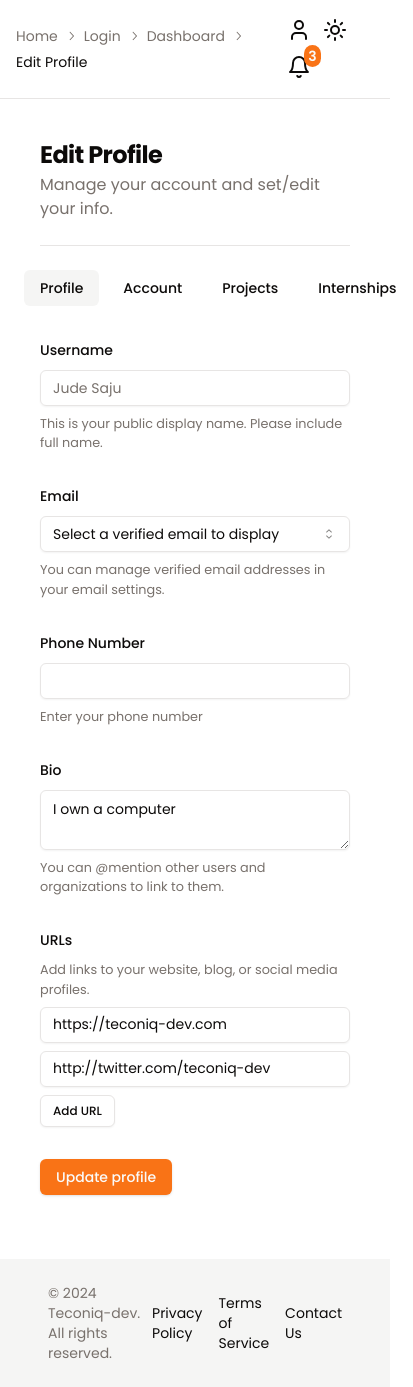
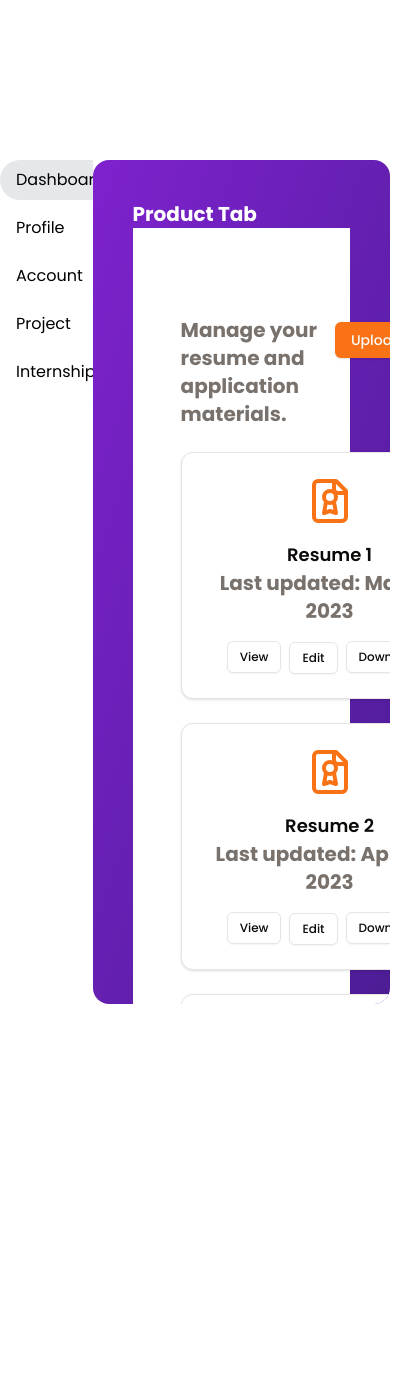
Before and after one commit to teconiq-dev/Stardust, a Next.js app: page /student/dashboard/EditProfile in a window 390 px wide. Shown: the whole page, 413 px wide, since content can reach past the window. After the commit the page ends 1164 px from the top, so only its background shows below. Built offline with nearby package versions, Linux system fonts and the light colour scheme.

Commit message:
ui reworked on editprofile (partial)

```diff
--- a/src/app/student/dashboard/EditProfile/(profile)/page.tsx
+++ b/src/app/student/dashboard/EditProfile/(profile)/page.tsx
@@ -1,14 +1,14 @@
 import { ProfileForm } from "./profile-form";
 import { Metadata } from "next";
 
-export const metadata: Metadata = {
-  title: "Profile",
-  description: "Create student profile.",
-};
+// export const metadata: Metadata = {
+//   title: "Profile",
+//   description: "Create student profile.",
+// };
 
 export default function SettingsProfilePage() {
   return (
-    <div className="space-y-6">
+    <div className="p-2 md:p-10 rounded-tl-2xl border border-neutral-200 dark:border-neutral-700 bg-white dark:bg-neutral-900 flex flex-col gap-2 flex-1 w-full h-full">
       <ProfileForm />
     </div>
   );
--- a/src/app/student/dashboard/EditProfile/account/page.tsx
+++ b/src/app/student/dashboard/EditProfile/account/page.tsx
@@ -2,10 +2,10 @@ import { Separator } from "@/components/ui/separator";
 import { AccountForm } from "./account-form";
 import { Metadata } from "next";
 
-export const metadata: Metadata = {
-  title: "Account",
-  description: "Create student profile.",
-};
+// export const metadata: Metadata = {
+//   title: "Account",
+//   description: "Create student profile.",
+// };
 
 export default function SettingsAccountPage() {
   return (
--- a/src/app/student/dashboard/EditProfile/internships/page.tsx
+++ b/src/app/student/dashboard/EditProfile/internships/page.tsx
@@ -2,10 +2,10 @@ import { Separator } from "@/components/ui/separator";
 import { AddInt } from "./inter-form";
 import { Metadata } from "next";
 
-export const metadata: Metadata = {
-  title: "Internships",
-  description: "Create student profile.",
-};
+// export const metadata: Metadata = {
+//   title: "Internships",
+//   description: "Create student profile.",
+// };
 
 export default function SettingsInternshipPage() {
   return (
--- a/src/app/student/dashboard/EditProfile/projects/page.tsx
+++ b/src/app/student/dashboard/EditProfile/projects/page.tsx
@@ -2,10 +2,10 @@ import { Separator } from "@/components/ui/separator";
 import { AddPro } from "./proj-form";
 import { Metadata } from "next";
 
-export const metadata: Metadata = {
-  title: "Projects",
-  description: "Create student profile.",
-};
+// export const metadata: Metadata = {
+//   title: "Projects",
+//   description: "Create student profile.",
+// };
 
 export default function SettingsProjectPage() {
   return (
--- a/src/app/student/layout.tsx
+++ b/src/app/student/layout.tsx
@@ -1,100 +1,71 @@
-import Link from "next/link";
-import {
-  DropdownMenu,
-  DropdownMenuTrigger,
-  DropdownMenuContent,
-  DropdownMenuItem,
-  DropdownMenuSeparator,
-} from "@/components/ui/dropdown-menu";
-import { Button } from "@/components/ui/button";
-import { User } from "lucide-react";
-import PageNav from "@/components/page-nav";
-import { NotificationSheet } from "@/components/notification-sheet";
-import { ModeToggle } from "@/components/ui/mode-toggle";
+"use client";
 
-export default function StudentLayout({
-  children,
-}: {
-  children: React.ReactNode;
-}) {
-  const links = {
-    dashboard: {
-      name: "Dashboard",
-      href: "/student/dashboard",
+import React from "react";
+import { Tabs } from "@/components/ui/tabs";
+import SettingsProfilePage from "@/app/student/dashboard/EditProfile/(profile)/page";
+import SettingsAccountPage from "@/app/student/dashboard/EditProfile/account/page";
+import SettingsInternshipPage from "@/app/student/dashboard/EditProfile/internships/page";
+import SettingsProjectPage from "@/app/student/dashboard/EditProfile/projects/page";
+import Dashboard from "@/app/student/dashboard/page";
+
+
+export default function StudentLayout() {
+    const links = [
+        {
+            title: "Dashboard",
+            value: "dashboard",
+            content: (
+                <div className="w-full overflow-hidden relative h-full rounded-2xl p-10 text-xl md:text-4xl font-bold text-white bg-gradient-to-br from-purple-700 to-violet-900">
+                    <p>Product Tab</p>
+                    <Dashboard />
+                </div>
+            ),
         },
-    EditProfile: {
-      name: "Edit Profile",
-      href: "/student/dashboard/EditProfile",
+        {
+            title: "Profile",
+            value: "profile",
+            content: (
+                <div className="w-full overflow-hidden relative h-full rounded-2xl p-10 text-xl md:text-4xl font-bold text-white bg-gradient-to-br from-purple-700 to-violet-900">
+                    <p>Product Tab</p>
+                    <SettingsProfilePage />
+                </div>
+            ),
         },
-    account: {
-      name: "Account",
-      href: "",
+        {
+            title: "Account",
+            value: "account",
+            content: (
+                <div className="w-full overflow-hidden relative h-full rounded-2xl p-10 text-xl md:text-4xl font-bold text-white bg-gradient-to-br from-purple-700 to-violet-900">
+                    <p>Product Tab</p>
+                    <SettingsAccountPage />
+                </div>
+            ),
         },
-    projects: {
-      name: "Projects",
-      href: "",
+        {
+            title: "Project",
+            value: "project",
+            content: (
+                <div className="w-full overflow-hidden relative h-full rounded-2xl p-10 text-xl md:text-4xl font-bold text-white bg-gradient-to-br from-purple-700 to-violet-900">
+                    <p>Product Tab</p>
+                    <SettingsProjectPage />
+                </div>
+            ),
         },
-    internships: {
-      name: "Internship",
-      href: "",
+        {
+            title: "Internship",
+            value: "internship",
+            content: (
+                <div className="w-full overflow-hidden relative h-full rounded-2xl p-10 text-xl md:text-4xl font-bold text-white bg-gradient-to-br from-purple-700 to-violet-900">
+                    <p>Product Tab</p>
+                    <SettingsInternshipPage />
+                </div>
+            ),
         },
-  };
+    ];
 
     return (
-    <section>
-      <header className="sticky top-0 z-40 border-b bg-background px-4 py-3 sm:px-6 md:py-4">
-        <div className="mx-auto flex items-center justify-between">
-          <PageNav links={links} />
-          <div>
-            <DropdownMenu>
-              <DropdownMenuTrigger asChild>
-                <Button variant="ghost" size="icon" className="rounded-full">
-                  <User />
-                </Button>
-              </DropdownMenuTrigger>
-              <DropdownMenuContent align="end">
-                <DropdownMenuItem>My Account</DropdownMenuItem>
-                <DropdownMenuItem>Settings</DropdownMenuItem>
-                <DropdownMenuSeparator />
-                <DropdownMenuItem>Logout</DropdownMenuItem>
-              </DropdownMenuContent>
-            </DropdownMenu>
-            <ModeToggle toggle />
-            <NotificationSheet />
+        <div className="h-screen md:h-[40rem] [perspective:1000px] relative flex flex-row mx-auto w-full items-start justify-start my-40">
+            <Tabs tabs={links} />
         </div>
-        </div>
-      </header>
-      {children}
-      <footer className="bg-muted px-4 py-6 sm:px-6 md:py-8">
-        <div className="container mx-auto flex items-center justify-between">
-          <p className="text-sm text-muted-foreground">
-            &copy; 2024 Teconiq-dev. All rights reserved.
-          </p>
-          <nav className="flex items-center gap-4">
-            <Link
-              href="/extras/privacypolicy"
-              className="text-sm hover:underline"
-              prefetch={false}
-            >
-              Privacy Policy
-            </Link>
-            <Link
-              href="/tos"
-              className="text-sm hover:underline"
-              prefetch={false}
-            >
-              Terms of Service
-            </Link>
-            <Link
-              href="/contactus"
-              className="text-sm hover:underline"
-              prefetch={false}
-            >
-              Contact Us
-            </Link>
-          </nav>
-        </div>
-      </footer>
-    </section>
     );
 }
--- a/src/components/page-nav.tsx
+++ b/src/components/page-nav.tsx
@@ -14,7 +14,7 @@ import Link from "next/link";
 type PageNavProps = {
   links: {
     [key: string]: {
-      name: string;
+      label: string;
       href: string;
     };
   };
@@ -58,11 +58,11 @@ const PageNav = ({ links }: PageNavProps) => {
               <BreadcrumbSeparator />
               <BreadcrumbItem key={index}>
                 {isLast ? (
-                  <BreadcrumbPage>{link.name}</BreadcrumbPage>
+                  <BreadcrumbPage>{link.label}</BreadcrumbPage>
                 ) : (
                   <BreadcrumbLink asChild>
                     <Link href={link.href} prefetch={false}>
-                      {link.name}
+                      {link.label}
                     </Link>
                   </BreadcrumbLink>
                 )}
--- a/src/components/ui/tabs.tsx
+++ b/src/components/ui/tabs.tsx
@@ -1,55 +1,124 @@
-"use client"
+"use client";
 
-import * as React from "react"
-import * as TabsPrimitive from "@radix-ui/react-tabs"
+import React, { useState } from "react";
+import { motion } from "framer-motion";
+import { cn } from "@/lib/utils";
 
-import { cn } from "@/lib/utils"
+type Tab = {
+    title: string;
+    value: string;
+    content?: string | React.ReactNode | any;
+};
 
-const Tabs = TabsPrimitive.Root
+export const Tabs = ({
+                         tabs: propTabs,
+                         containerClassName,
+                         activeTabClassName,
+                         tabClassName,
+                         contentClassName,
+                     }: {
+    tabs: Tab[];
+    containerClassName?: string;
+    activeTabClassName?: string;
+    tabClassName?: string;
+    contentClassName?: string;
+}) => {
+    const [active, setActive] = useState<Tab>(propTabs[0]);
+    const [tabs, setTabs] = useState<Tab[]>(propTabs);
 
-const TabsList = React.forwardRef<
-  React.ElementRef<typeof TabsPrimitive.List>,
-  React.ComponentPropsWithoutRef<typeof TabsPrimitive.List>
->(({ className, ...props }, ref) => (
-  <TabsPrimitive.List
-    ref={ref}
-    className={cn(
-      "inline-flex h-9 items-center justify-center rounded-lg bg-muted p-1 text-muted-foreground",
-      className
-    )}
-    {...props}
-  />
-))
-TabsList.displayName = TabsPrimitive.List.displayName
+    const moveSelectedTabToTop = (idx: number) => {
+        const newTabs = [...propTabs];
+        const selectedTab = newTabs.splice(idx, 1);
+        newTabs.unshift(selectedTab[0]);
+        setTabs(newTabs);
+        setActive(newTabs[0]);
+    };
 
-const TabsTrigger = React.forwardRef<
-  React.ElementRef<typeof TabsPrimitive.Trigger>,
-  React.ComponentPropsWithoutRef<typeof TabsPrimitive.Trigger>
->(({ className, ...props }, ref) => (
-  <TabsPrimitive.Trigger
-    ref={ref}
-    className={cn(
-      "inline-flex items-center justify-center whitespace-nowrap rounded-md px-3 py-1 text-sm font-medium ring-offset-background transition-all focus-visible:outline-none focus-visible:ring-2 focus-visible:ring-ring focus-visible:ring-offset-2 disabled:pointer-events-none disabled:opacity-50 data-[state=active]:bg-background data-[state=active]:text-foreground data-[state=active]:shadow",
-      className
-    )}
-    {...props}
-  />
-))
-TabsTrigger.displayName = TabsPrimitive.Trigger.displayName
+    const [hovering, setHovering] = useState(false);
 
-const TabsContent = React.forwardRef<
-  React.ElementRef<typeof TabsPrimitive.Content>,
-  React.ComponentPropsWithoutRef<typeof TabsPrimitive.Content>
->(({ className, ...props }, ref) => (
-  <TabsPrimitive.Content
-    ref={ref}
-    className={cn(
-      "mt-2 ring-offset-background focus-visible:outline-none focus-visible:ring-2 focus-visible:ring-ring focus-visible:ring-offset-2",
-      className
-    )}
-    {...props}
-  />
-))
-TabsContent.displayName = TabsPrimitive.Content.displayName
+    return (
+        <div className="flex flex-row h-full w-full">
+            <div
+                className={cn(
+                    "flex flex-col items-start justify-start [perspective:1000px] relative overflow-auto sm:overflow-visible no-visible-scrollbar max-h-full h-full",
+                    containerClassName
+                )}
+            >
+                {propTabs.map((tab, idx) => (
+                    <button
+                        key={tab.title}
+                        onClick={() => {
+                            moveSelectedTabToTop(idx);
+                        }}
+                        onMouseEnter={() => setHovering(true)}
+                        onMouseLeave={() => setHovering(false)}
+                        className={cn("relative px-4 py-2 rounded-full mb-2", tabClassName)}
+                        style={{
+                            transformStyle: "preserve-3d",
+                        }}
+                    >
+                        {active.value === tab.value && (
+                            <motion.div
+                                layoutId="clickedbutton"
+                                transition={{ type: "spring", bounce: 0.3, duration: 0.6 }}
+                                className={cn(
+                                    "absolute inset-0 bg-gray-200 dark:bg-zinc-800 rounded-full ",
+                                    activeTabClassName
+                                )}
+                            />
+                        )}
 
-export { Tabs, TabsList, TabsTrigger, TabsContent }
+                        <span className="relative block text-black dark:text-white">
+              {tab.title}
+            </span>
+                    </button>
+                ))}
+            </div>
+            <FadeInDiv
+                tabs={tabs}
+                active={active}
+                key={active.value}
+                hovering={hovering}
+                className={cn("flex-grow ", contentClassName)}
+            />
+        </div>
+    );
+};
+
+export const FadeInDiv = ({
+                              className,
+                              tabs,
+                              hovering,
+                          }: {
+    className?: string;
+    key?: string;
+    tabs: Tab[];
+    active: Tab;
+    hovering?: boolean;
+}) => {
+    const isActive = (tab: Tab) => {
+        return tab.value === tabs[0].value;
+    };
+    return (
+        <div className="relative w-full h-full">
+            {tabs.map((tab, idx) => (
+                <motion.div
+                    key={tab.value}
+                    layoutId={tab.value}
+                    style={{
+                        scale: 1 - idx * 0.1,
+                        top: hovering ? idx * -50 : 0,
+                        zIndex: -idx,
+                        opacity: idx < 3 ? 1 - idx * 0.1 : 0,
+                    }}
+                    animate={{
+                        y: isActive(tab) ? [0, 40, 0] : 0,
+                    }}
+                    className={cn("w-full h-full absolute top-0 left-0", className)}
+                >
+                    {tab.content}
+                </motion.div>
+            ))}
+        </div>
+    );
+};
```
Lines whose indentation alone changed are shown as unchanged.
